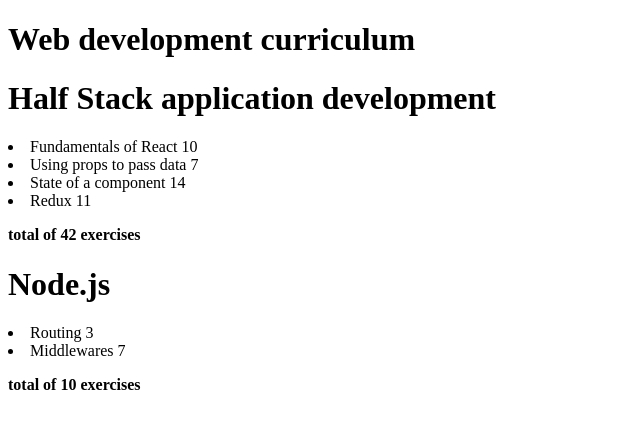
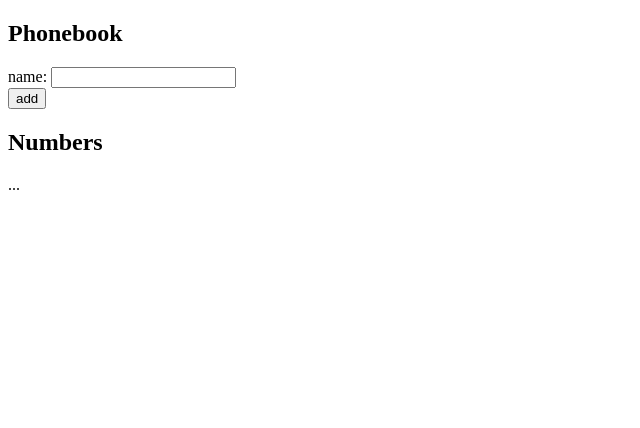
Before and after one commit to t0dii/fullstackcourse, a React (Vite) app in the folder part2/: page / in a window 1280 px wide. Shown: the top 428 px of the page, without its empty margins (0-640 px from the left). Built offline with nearby package versions, Linux system fonts and the light colour scheme.

Commit message:
doing exercise 2.6

```diff
--- a/part2/src/main.jsx
+++ b/part2/src/main.jsx
@@ -1,6 +1,6 @@
 import ReactDOM from 'react-dom/client'
 
 //Once finished with the current directory, change it to fit the next one. E.g. './phonebook/App'
-import App from './courseinfo/App'
+import App from './phonebook/App'
 
 ReactDOM.createRoot(document.getElementById('root')).render(<App />)
--- a/part2/src/phonebook/App.jsx
+++ b/part2/src/phonebook/App.jsx
@@ -1,34 +1,25 @@
 import { useState } from 'react'
-import reactLogo from './assets/react.svg'
-import viteLogo from '/vite.svg'
-import './App.css'
 
-function App() {
-  const [count, setCount] = useState(0)
+const App = () => {
+  const [persons, setPersons] = useState([
+    { name: 'Arto Hellas' }
+  ])
+  const [newName, setNewName] = useState('')
 
   return (
-    <>
-      <div>
-        <a href="https://vite.dev" target="_blank">
-          <img src={viteLogo} className="logo" alt="Vite logo" />
-        </a>
-        <a href="https://react.dev" target="_blank">
-          <img src={reactLogo} className="logo react" alt="React logo" />
-        </a>
-      </div>
-      <h1>Vite + React</h1>
-      <div className="card">
-        <button onClick={() => setCount((count) => count + 1)}>
-          count is {count}
-        </button>
-        <p>
-          Edit <code>src/App.jsx</code> and save to test HMR
-        </p>
-      </div>
-      <p className="read-the-docs">
-        Click on the Vite and React logos to learn more
-      </p>
-    </>
+    <div>
+      <h2>Phonebook</h2>
+      <form>
+        <div>
+          name: <input />
+        </div>
+        <div>
+          <button type="submit">add</button>
+        </div>
+      </form>
+      <h2>Numbers</h2>
+      ...
+    </div>
   )
 }
 
```
